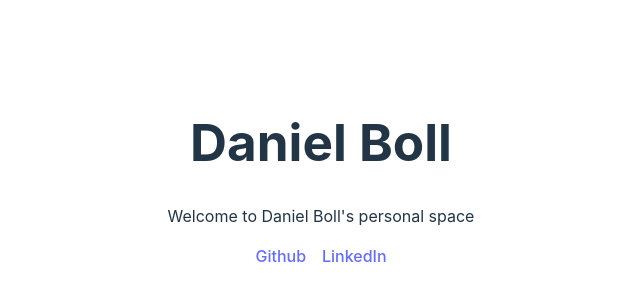
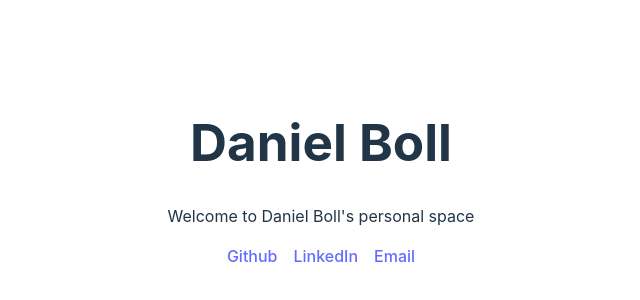
Before and after one commit to Daniel-Boll/Daniel-Boll.github.io, a React (Vite) app: page / in a window 1280 px wide. Shown: the part 218-518 px from the top of the page, without its empty margins (319-959 px from the left). Built offline with nearby package versions, Linux system fonts and the light colour scheme.

Commit message:
feat(index): add email link
Signed-off-by: Daniel Boll <danielboll.academico@gmail.com>

```diff
--- a/src/App.tsx
+++ b/src/App.tsx
@@ -9,6 +9,7 @@ function App() {
       <div className="socials">
         <a href="https://github.com/Daniel-Boll">Github</a>
         <a href="https://linkedin.com/in/Daniel-Boll">LinkedIn</a>
+        <a href="mailto:danielboll.academico@gmail.com">Email</a>
       </div>
     </div>
   );
```
